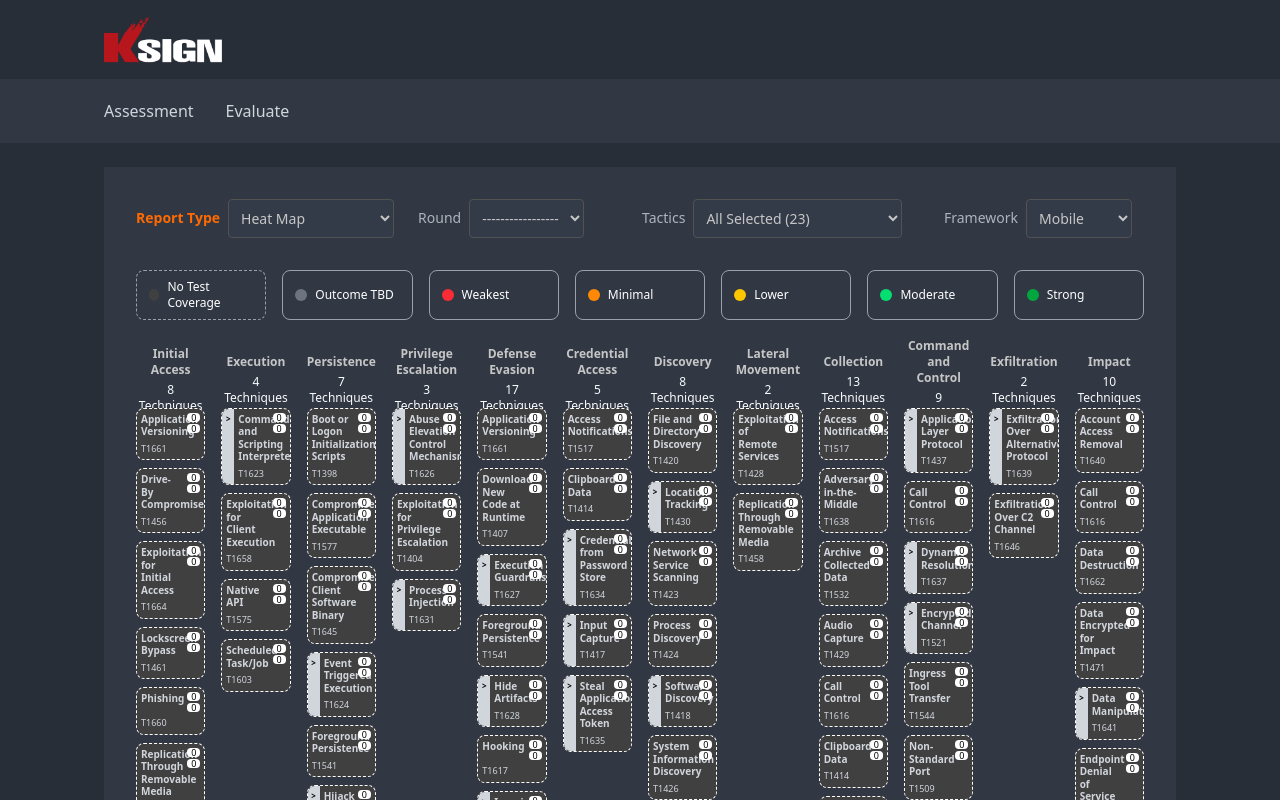
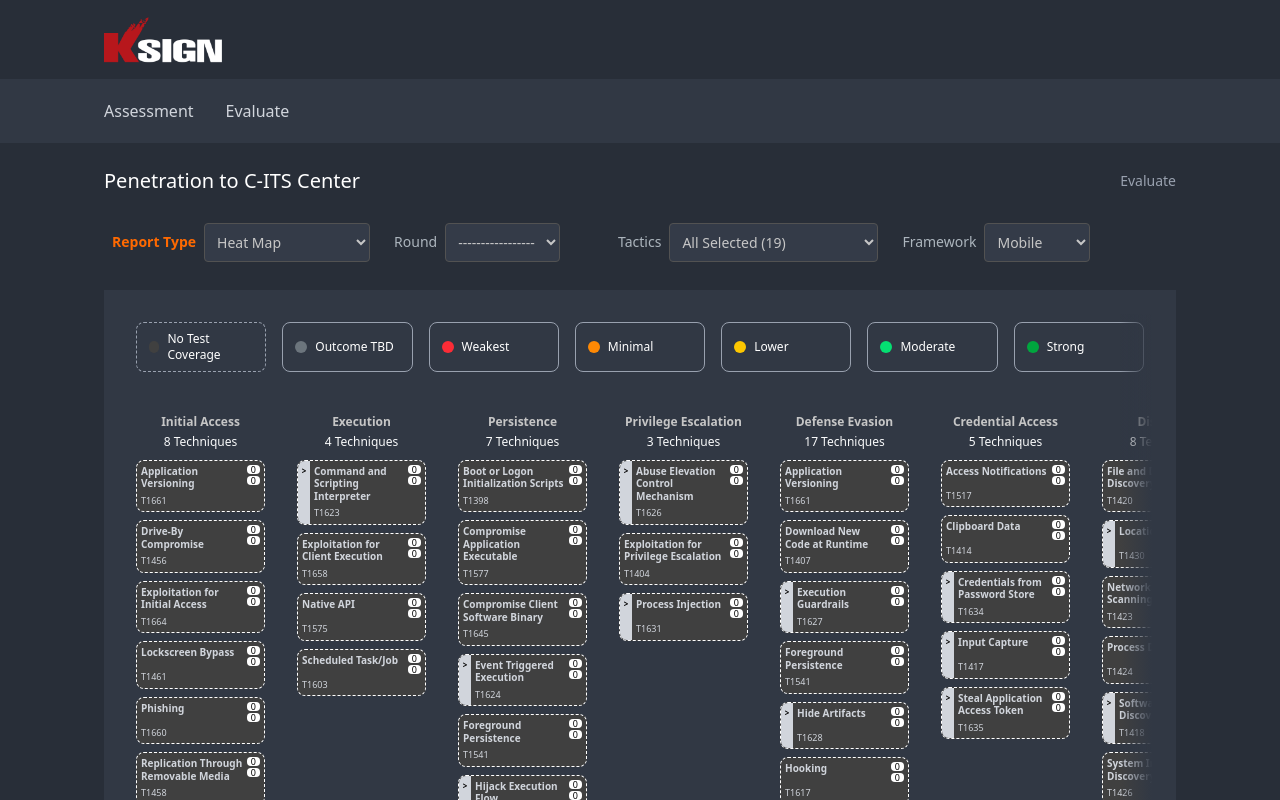
Before and after one commit to keonoh00/C-ITS, a Next.js app: page /evaluate in a window 1280 px wide. Shown: the top 800 px of the page. Built offline with nearby package versions, Linux system fonts and the light colour scheme.

Commit message:
Minor UI fixes

```diff
--- a/src/app/(evaluation-layou)/evaluate/page.tsx
+++ b/src/app/(evaluation-layou)/evaluate/page.tsx
@@ -25,7 +25,13 @@ export default function Evaluate() {
   );
 
   return (
-    <div className="flex flex-col gap-4 p-6 bg-base-900">
+    <div className="flex flex-col gap-5">
+      <div className="flex flex-row items-center justify-between">
+        <h1 className="text-xl">Penetration to C-ITS Center</h1>
+        <div className="flex flex-row gap-3">
+          <span className="text-gray-400 text-sm">{"Evaluate"}</span>
+        </div>
+      </div>
       {/* FilterBar */}
       <FilterBar
         reportOptions={Object.values(EvaluationReportTypes)}
@@ -39,7 +45,7 @@ export default function Evaluate() {
         framework={framework}
         setFramework={setFramework}
       />
-
+      <div className="flex flex-col gap-4 p-6 bg-base-900">
         {/* Main Content */}
         {reportType === "Heat Map" && (
           <HeatmapBoard selectedTactic={selectedTactic} framework={framework} />
@@ -51,5 +57,6 @@ export default function Evaluate() {
 
         {reportType === "Drilldown Report" && <DrillDownTable />}
       </div>
+    </div>
   );
 }
--- a/src/components/FilterBar/FilterBar.tsx
+++ b/src/components/FilterBar/FilterBar.tsx
@@ -34,11 +34,13 @@ export default function FilterBar({
   setFramework,
 }: FilterBarProps) {
   return (
-    <div className="flex flex-wrap bg-base-900 p-2 rounded-md justify-between">
-      <div className="flex gap-6">
-        {/* Group 1: Report Type */}
+    <div className="flex flex-wrap items-start gap-6 p-2 rounded-md w-full">
+      <div>
+        {/* Report Type */}
         <div className="flex items-center gap-2 min-w-[200px]">
-          <span className="text-sm text-orange-500 font-bold">Report Type</span>
+          <label className="text-sm font-bold text-orange-500">
+            Report Type
+          </label>
           <select
             className="p-2 bg-base-800 border border-neutral-600 rounded text-sm text-neutral-300"
             value={reportType}
@@ -51,10 +53,11 @@ export default function FilterBar({
             ))}
           </select>
         </div>
+      </div>
 
-        {/* Group 2: Round */}
+      {/* Round */}
       <div className="flex items-center gap-2 min-w-[200px]">
-          <span className="text-sm text-neutral-400">Round</span>
+        <label className="text-sm text-neutral-400">Round</label>
         <select
           className="p-2 bg-base-800 border border-neutral-600 rounded text-sm text-neutral-300"
           value={round}
@@ -66,9 +69,11 @@ export default function FilterBar({
         </select>
       </div>
 
-        {/* Group 3: Tactics */}
+      {/* Tactics & Framework */}
+      {reportType === "Heat Map" && (
+        <div className="flex flex-wrap gap-6 min-w-[500px]">
           <div className="flex items-center gap-2 min-w-[200px]">
-          <span className="text-sm text-neutral-400">Tactics</span>
+            <label className="text-sm text-neutral-400">Tactics</label>
             <select
               className="p-2 bg-base-800 border border-neutral-600 rounded text-sm text-neutral-300"
               value={tactics}
@@ -79,12 +84,9 @@ export default function FilterBar({
               ))}
             </select>
           </div>
-      </div>
 
-      {/* Group 4: Framework */}
-      {reportType === "Heat Map" && (
           <div className="flex items-center gap-2 min-w-[200px]">
-          <span className="text-sm text-neutral-400">Framework</span>
+            <label className="text-sm text-neutral-400">Framework</label>
             <select
               className="p-2 bg-base-800 border border-neutral-600 rounded text-sm text-neutral-300"
               value={framework}
@@ -92,24 +94,25 @@ export default function FilterBar({
                 setFramework(e.target.value as HeatmapEvaluationFramework)
               }
             >
-            {Object.keys(HeatmapEvaluationFramework).map((frameworkKey) => (
+              {Object.keys(HeatmapEvaluationFramework).map((key) => (
                 <option
-                key={frameworkKey}
+                  key={key}
                   value={
                     HeatmapEvaluationFramework[
-                    frameworkKey as HeatmapEvaluationFrameworkKeyType
+                      key as HeatmapEvaluationFrameworkKeyType
                     ]
                   }
                 >
                   {
                     HeatmapEvaluationFramework[
-                    frameworkKey as HeatmapEvaluationFrameworkKeyType
+                      key as HeatmapEvaluationFrameworkKeyType
                     ]
                   }
                 </option>
               ))}
             </select>
           </div>
+        </div>
       )}
     </div>
   );
--- a/src/components/HeatmapBoard/HeatmapBoard.tsx
+++ b/src/components/HeatmapBoard/HeatmapBoard.tsx
@@ -1,6 +1,6 @@
 "use client";
 
-import React, { useMemo } from "react";
+import React, { useMemo, useRef, useState, useEffect } from "react";
 import { HeatmapEvaluationFramework, Tactic } from "./tacticsData";
 import HeatmapCard from "./HeatmapCard";
 import Legend from "./Legend";
@@ -33,31 +33,54 @@ export default function HeatmapBoard({
     return tacticsData.filter((t) => t.name === selectedTactic);
   }, [selectedTactic, tacticsData]);
 
+  const scrollRef = useRef<HTMLDivElement>(null);
+  const [showLeft, setShowLeft] = useState(false);
+  const [showRight, setShowRight] = useState(false);
+
+  useEffect(() => {
+    const el = scrollRef.current;
+    if (!el) return;
+
+    const handleScroll = () => {
+      setShowLeft(el.scrollLeft > 0);
+      setShowRight(el.scrollLeft + el.clientWidth < el.scrollWidth);
+    };
+
+    handleScroll(); // initial check
+    el.addEventListener("scroll", handleScroll);
+    return () => el.removeEventListener("scroll", handleScroll);
+  }, []);
+
   return (
-    <div className="w-full">
+    <div className="w-full h-full flex flex-col relative">
       <Legend />
 
+      {/* Blurs */}
+      {showLeft && (
+        <div className="absolute top-0 left-0 w-8 h-full bg-gradient-to-r from-base-900 to-transparent z-10 pointer-events-none" />
+      )}
+      {showRight && (
+        <div className="absolute top-0 right-0 w-8 h-full bg-gradient-to-l from-base-900 to-transparent z-10 pointer-events-none" />
+      )}
+
       <div
-        className="grid mt-6 justify-around"
-        style={{
-          gridTemplateColumns: "repeat(auto-fit, minmax(80px, 1fr))",
-        }}
+        ref={scrollRef}
+        className="flex-1 overflow-x-auto overflow-y-auto mt-6 pb-4"
       >
+        <div className="flex gap-4 min-w-fit justify-around">
           {filteredTactics.map((tactic, idx) => (
             <div
               key={idx}
-            className="flex flex-col justify-start rounded-lg p-2 min-w-0 max-w-[140px]"
+              className="flex-shrink-0 w-[145px] flex flex-col rounded-lg p-2"
             >
-            {/* Title */}
-            <div className="text-xs font-bold text-neutral-300 text-center mb-2 h-[40px] flex items-center justify-center flex-col space-y-1 min-w-0">
-              <p className="max-w-full">{tactic.name}</p>
+              <div className="text-xs font-bold text-neutral-300 text-center mb-2 h-[40px] flex flex-col justify-center items-center space-y-1">
+                <p className="max-w-full truncate">{tactic.name}</p>
                 <p className="font-medium text-gray-50 text-xs">
                   {tactic.techniques.length} Techniques
                 </p>
               </div>
 
-            {/* Techniques */}
-            <div className="flex flex-col w-full gap-2 min-w-0">
+              <div className="flex flex-col gap-2">
                 {tactic.techniques.map((technique, tIdx) => (
                   <HeatmapCard key={tIdx} technique={technique} />
                 ))}
@@ -66,5 +89,6 @@ export default function HeatmapBoard({
           ))}
         </div>
       </div>
+    </div>
   );
 }
--- a/src/components/HeatmapBoard/enterprise/enterpriseData.ts
+++ b/src/components/HeatmapBoard/enterprise/enterpriseData.ts
@@ -36,15 +36,15 @@ export const tacticsDataEnterprise: Tactic[] = [
     techniques: PersistenceTechniques as Technique[],
   },
   {
-    name: "PrivilegeEscalation",
+    name: "Privilege Escalation",
     techniques: PrivilegeEscalationTechniques as Technique[],
   },
   {
-    name: "DefenseEvasion",
+    name: "Defense Evasion",
     techniques: DefenseEvasionTechniques as Technique[],
   },
   {
-    name: "CredentialAccess",
+    name: "Credential Access",
     techniques: CredentialAccessTechniques as Technique[],
   },
   {
@@ -52,7 +52,7 @@ export const tacticsDataEnterprise: Tactic[] = [
     techniques: DiscoveryTechniques as Technique[],
   },
   {
-    name: "LateralMovement",
+    name: "Lateral Movement",
     techniques: LateralMovementTechniques as Technique[],
   },
   {
@@ -60,7 +60,7 @@ export const tacticsDataEnterprise: Tactic[] = [
     techniques: CollectionTechniques as Technique[],
   },
   {
-    name: "CommandAndControl",
+    name: "Command And Control",
     techniques: CommandAndControlTechniques as Technique[],
   },
   {
```
Lines whose indentation alone changed are shown as unchanged.
